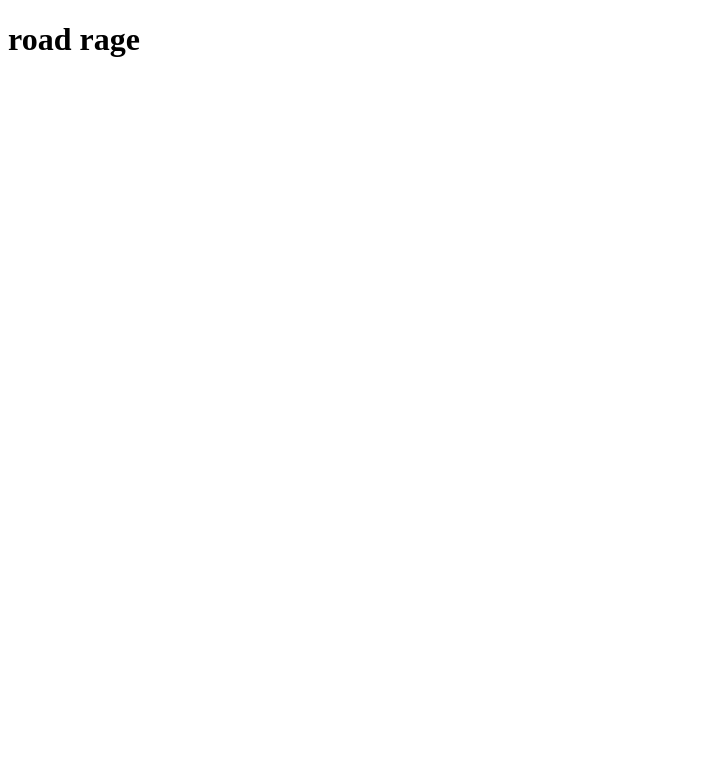
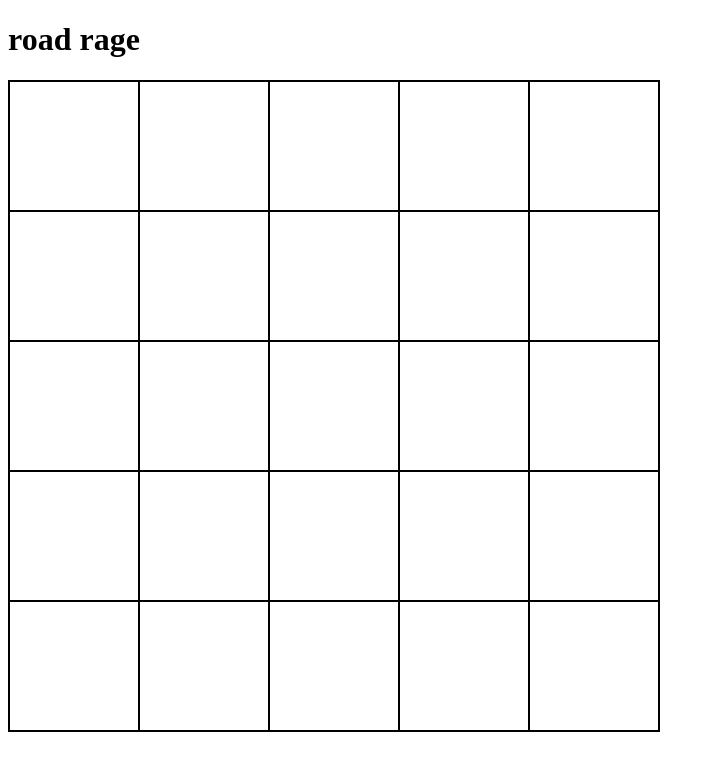
Before and after one commit to VincentMarlot/nuit_charrette_1, a plain HTML site: page index.html in a window 1280 px wide. Shown: the whole page, without its empty margins (0-715 px from the left). Drawn offline with Linux system fonts and the light colour scheme.

Commit message:
creation de la zone de jeu

```diff
--- a/index.html
+++ b/index.html
@@ -6,11 +6,35 @@
   <meta name="viewport" content="width=device-width, initial-scale=1.0">
   <meta http-equiv="X-UA-Compatible" content="ie=edge">
   <title>Document</title>
+  <style>
+    body {
+      height: 100vh;
+      width: 100%;
+    }
+
+    .gaming_zone {
+      border: solid 1px black;
+      display: flex;
+      flex-wrap: wrap;
+      width: 650px;
+      height: 650px;
+    }
+
+    .gaming_zone>div {
+      height: 20%;
+      width: 20%;
+      border: 1px solid black;
+      box-sizing: border-box;
+    }
+  </style>
 </head>
-<h1>road rage</h1>
+
 
 <body>
-  <scrip src="script.js"></scrip>
+  <h1>road rage</h1>
+  <section class="gaming_zone">
+  </section>
+  <script src="script.js"></script>
 </body>
 
 </html>
--- a/script.js
+++ b/script.js
@@ -1 +1,18 @@
 console.log('coucou');
+
+var tableCell = document.querySelectorAll('ul li');
+var gamingZone = document.querySelector('.gaming_zone');
+
+var gamingZoneSize = 1000;
+
+//gamingZone.style.height = " "gamingZoneSize + "px";
+//gamingZone.style.width = " "gamingZoneSize + "px";
+
+var nb_item = 5;
+
+//webstorm  autosave
+
+for (var i = 1, limit=Math.pow(nb_item,2) ; i <= limit; i++){
+  var square = document.createElement('div');
+  gamingZone.appendChild(square);
+}
```
